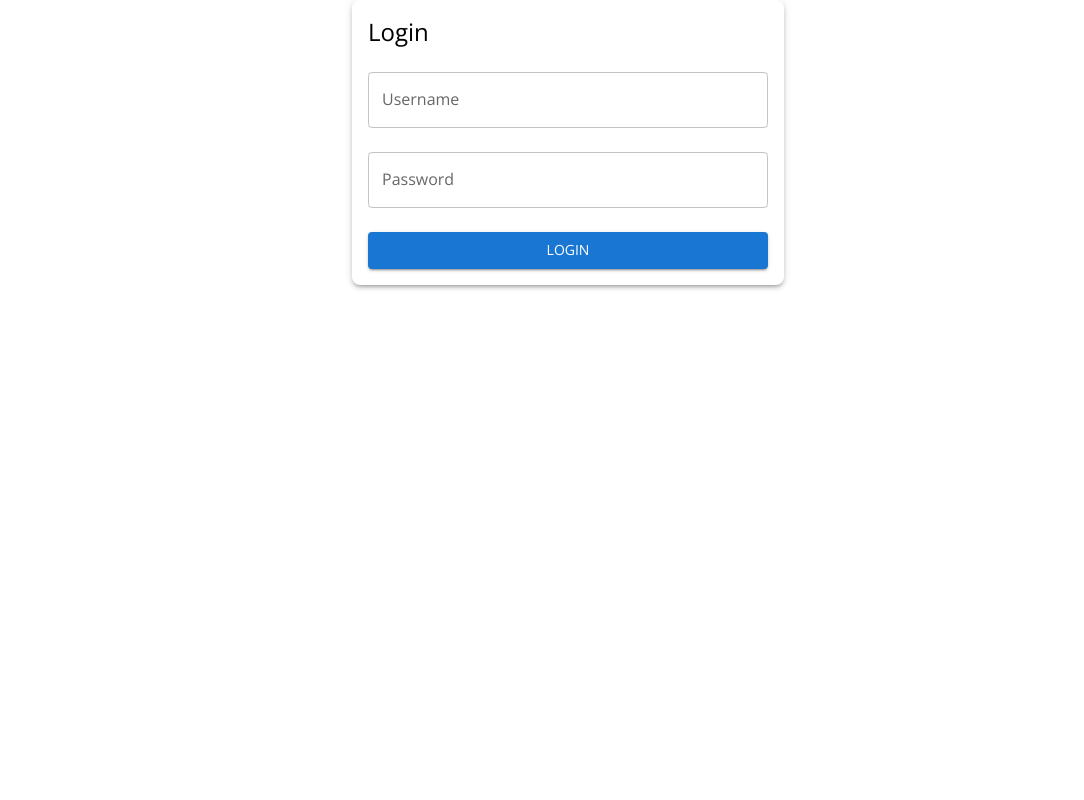
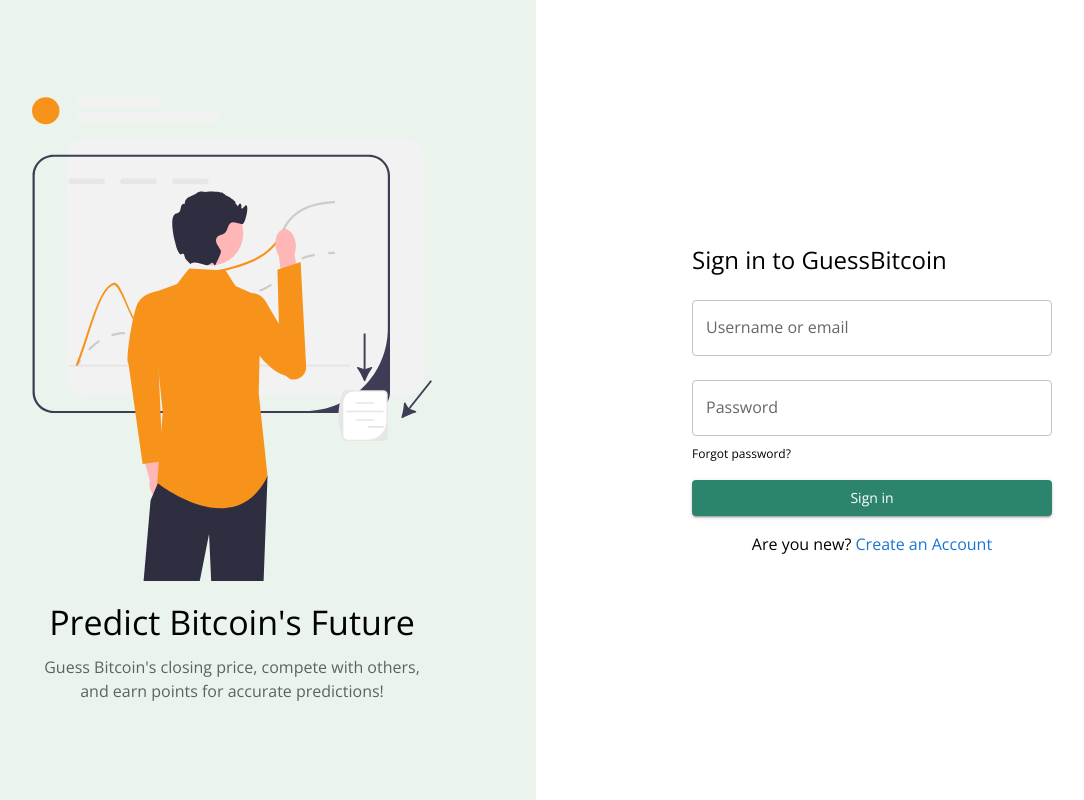
Before and after one commit to tonydube/guessbitcoin, a React (Vite) app in the folder frontend/: page /login in a window 1280 px wide. Shown: the whole page, without its empty margins (72-1156 px from the left). Built offline with nearby package versions, Linux system fonts and the light colour scheme; no server answers.

Commit message:
update login page

```diff
--- a/frontend/src/routes/Login.tsx
+++ b/frontend/src/routes/Login.tsx
@@ -1,7 +1,15 @@
 import { useState } from "react";
 import { useAuth } from "../contexts/useAuth";
 import { useAlert } from "../contexts/useAlerts";
-import { TextField, Button, Box, Typography } from "@mui/material";
+import {
+  TextField,
+  Button,
+  Box,
+  Typography,
+  Link,
+  Divider,
+} from "@mui/material";
+import predictionIllustration from "../assets/prediction.svg";
 
 const Login = () => {
   const [username, setUsername] = useState("");
@@ -21,24 +29,63 @@
 
   return (
     <Box
+      sx={{
+        display: "flex",
+        minHeight: "100vh",
+        backgroundColor: "#f6f8f7",
+      }}
+    >
+      {/* Left section */}
+      <Box
+        sx={{
+          flex: 1,
+          display: "flex",
+          alignItems: "center",
+          justifyContent: "center",
+          backgroundColor: "#eaf4ec",
+        }}
+      >
+        <Box textAlign="center" sx={{ maxWidth: 400, px: 2 }}>
+          <img
+            src={predictionIllustration}
+            alt="Illustration"
+            style={{ width: "100%", marginBottom: "1rem" }}
+          />
+          <Typography variant="h4" gutterBottom>
+            Predict Bitcoin's Future
+          </Typography>
+          <Typography variant="body1" color="text.secondary">
+            Guess Bitcoin's closing price, compete with others, and earn points
+            for accurate predictions!
+          </Typography>
+        </Box>
+      </Box>
+
+      {/* Right section */}
+      <Box
+        sx={{
+          flex: 1,
+          display: "flex",
+          alignItems: "center",
+          justifyContent: "center",
+          padding: 4,
+          backgroundColor: "white",
+        }}
+      >
+        <Box
           component="form"
           onSubmit={handleLogin}
           sx={{
-        display: "flex",
-        flexDirection: "column",
-        maxWidth: 400,
-        margin: "auto",
-        padding: 2,
-        boxShadow: 3,
-        borderRadius: 2,
+            width: "100%",
+            maxWidth: 360,
           }}
         >
           <Typography variant="h5" gutterBottom>
-        Login
+            Sign in to GuessBitcoin
           </Typography>
 
           <TextField
-        label="Username"
+            label="Username or email"
             value={username}
             onChange={(e) => setUsername(e.target.value)}
             variant="outlined"
@@ -56,14 +103,40 @@
             margin="normal"
           />
 
+          <Box
+            display="flex"
+            justifyContent="space-between"
+            alignItems="center"
+            sx={{ marginBottom: 2 }}
+          >
+            <Typography variant="caption">Forgot password?</Typography>
+          </Box>
+
           <Button
             type="submit"
             variant="contained"
+            fullWidth
             color="primary"
-        sx={{ marginTop: 2 }}
+            sx={{
+              marginBottom: 2,
+              backgroundColor: "#2c846d",
+              textTransform: "none",
+              "&:hover": {
+                backgroundColor: "#1a5a49",
+              },
+            }}
           >
-        Login
+            Sign in
           </Button>
+
+          <Typography align="center">
+            Are you new?{" "}
+            <Link href="/register" underline="hover">
+              Create an Account
+            </Link>
+          </Typography>
+        </Box>
+      </Box>
     </Box>
   );
 };
```
Also changed, not shown: frontend/src/assets/prediction.svg (added). Lines whose indentation alone changed are shown as unchanged.
